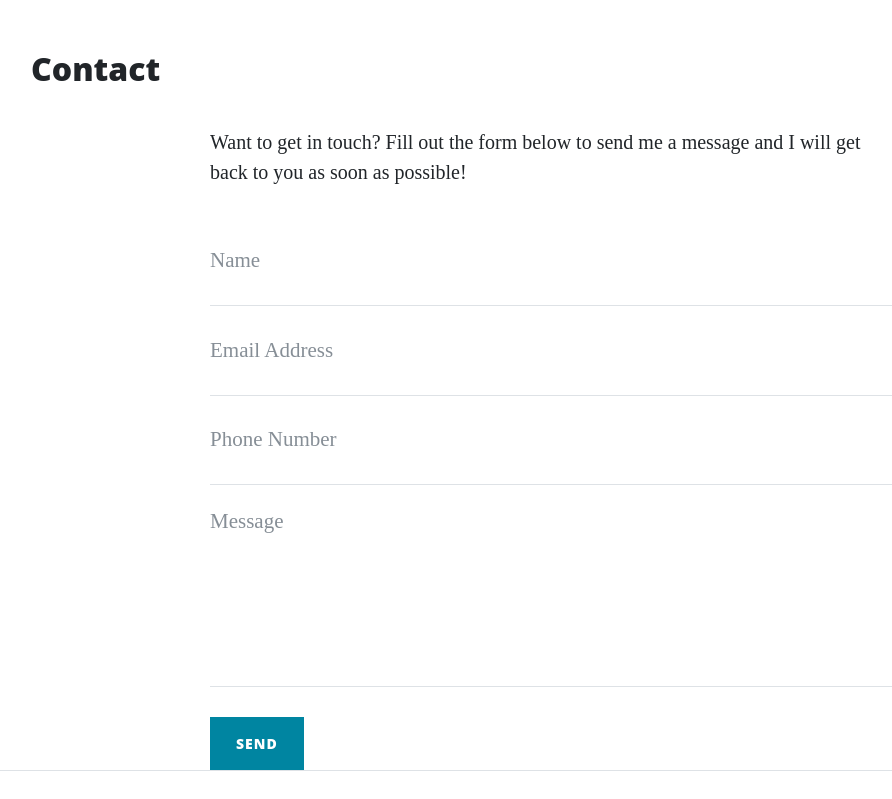
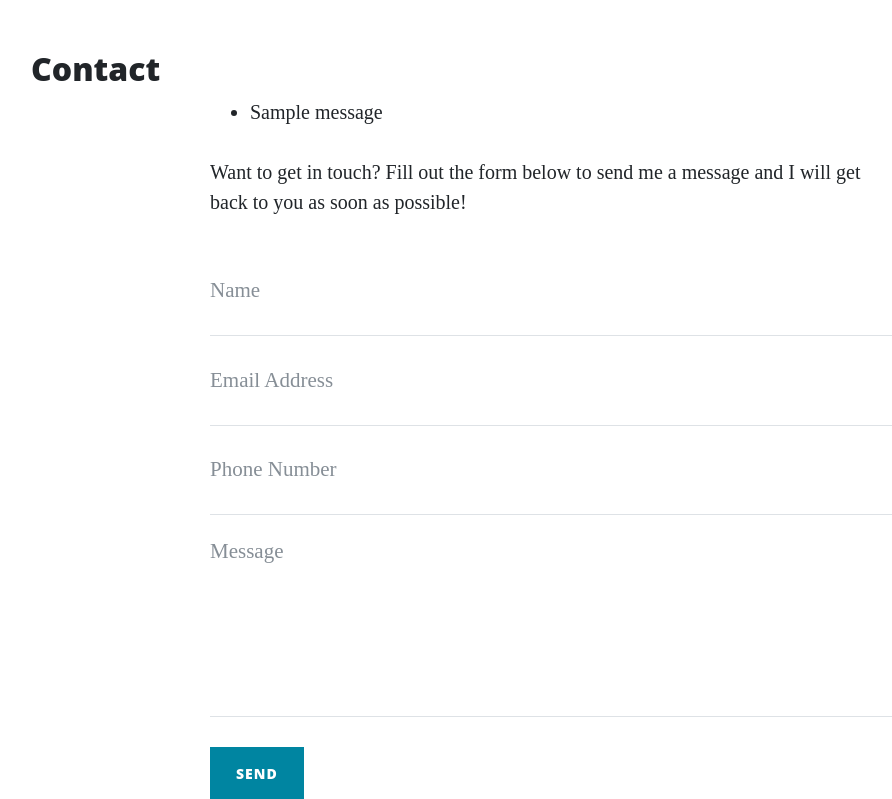
Before and after one commit to ElrieM/effective-octo-adventure, a Flask app: page /contact in a window 1280 px wide. Shown: the part 628-1427 px from the top of the page, without its empty margins (87-979 px from the left). Run offline with Flask 2, Linux system fonts and the light colour scheme; one stand-in notice (Sample message) is shown; some libraries are stand-ins or nearby versions.

Commit message:
docs: change contact form to http form and create flash messages to confirm submission

```diff
--- a/run.py
+++ b/run.py
@@ -1,9 +1,11 @@
 import os
 import json
-from flask import Flask, render_template
-
+from flask import Flask, render_template, request, flash
+if os.path.exists("env.py"):
+    import env
 
 app = Flask(__name__)
+app.secret_key = os.environ.get("SECRET_KEY")
 
 
 @app.route("/")
@@ -30,8 +32,11 @@ def about_member(member_name):
     return render_template("member.html", member=member)
 
 
-@app.route("/contact")
+@app.route("/contact", methods=["GET", "POST"])
 def contact():
+    if request.method == "POST":
+        flash("Thanks {}, we have received your message".format(
+            request.form.get("name")))
     return render_template("contact.html", page_title="Contact")
 
 
--- a/templates/contact.html
+++ b/templates/contact.html
@@ -5,64 +5,51 @@
 
         <div class="row">
             <div class="col-lg-8 col-md-10 mx-auto">
+
+                {% with messages = get_flashed_messages() %}
+                    {% if messages %}
+                        <ul class="flashes">
+                            {% for message in messages %}
+                                <li>{{  message  }}</li>
+                            {% endfor %}
+                        </ul>
+                    {% endif %}
+                {% endwith %}
+
                 <p>
                     Want to get in touch? Fill out the form below to send me a message and I
                     will get back to you as soon as possible!
                 </p>
-    <form name="sentMessage" id="contactForm" novalidate>
+                <form method="POST" name="sentMessage" id="contactForm" novalidate>
                     <div class="control-group">
                         <div class="form-group floating-label-form-group controls">
                             <label>Name</label>
-          <input
-            type="text"
-            class="form-control"
-            placeholder="Name"
-            id="name"
-            required
-            data-validation-required-message="Please enter your name."
-          />
+                            <input type="text" class="form-control" placeholder="Name" id="name" name="name" required
+                                data-validation-required-message="Please enter your name." />
                             <p class="help-block text-danger"></p>
                         </div>
                     </div>
                     <div class="control-group">
                         <div class="form-group floating-label-form-group controls">
                             <label>Email Address</label>
-          <input
-            type="email"
-            class="form-control"
-            placeholder="Email Address"
-            id="email"
-            required
-            data-validation-required-message="Please enter your email address."
-          />
+                            <input type="email" class="form-control" placeholder="Email Address" id="email" name="email"
+                                required data-validation-required-message="Please enter your email address." />
                             <p class="help-block text-danger"></p>
                         </div>
                     </div>
                     <div class="control-group">
                         <div class="form-group col-xs-12 floating-label-form-group controls">
                             <label>Phone Number</label>
-          <input
-            type="tel"
-            class="form-control"
-            placeholder="Phone Number"
-            id="phone"
-            required
-            data-validation-required-message="Please enter your phone number."
-          />
+                            <input type="tel" class="form-control" placeholder="Phone Number" id="phone" name="phone"
+                                required data-validation-required-message="Please enter your phone number." />
                             <p class="help-block text-danger"></p>
                         </div>
                     </div>
                     <div class="control-group">
                         <div class="form-group floating-label-form-group controls">
                             <label>Message</label>
-          <textarea
-            rows="5"
-            class="form-control"
-            placeholder="Message"
-            id="message"
-            required
-            data-validation-required-message="Please enter a message."
-          ></textarea>
+                            <textarea rows="5" class="form-control" placeholder="Message" id="message" name="message"
+                                required data-validation-required-message="Please enter a message."></textarea>
                             <p class="help-block text-danger"></p>
                         </div>
                     </div>
```
Lines whose indentation alone changed are shown as unchanged.
